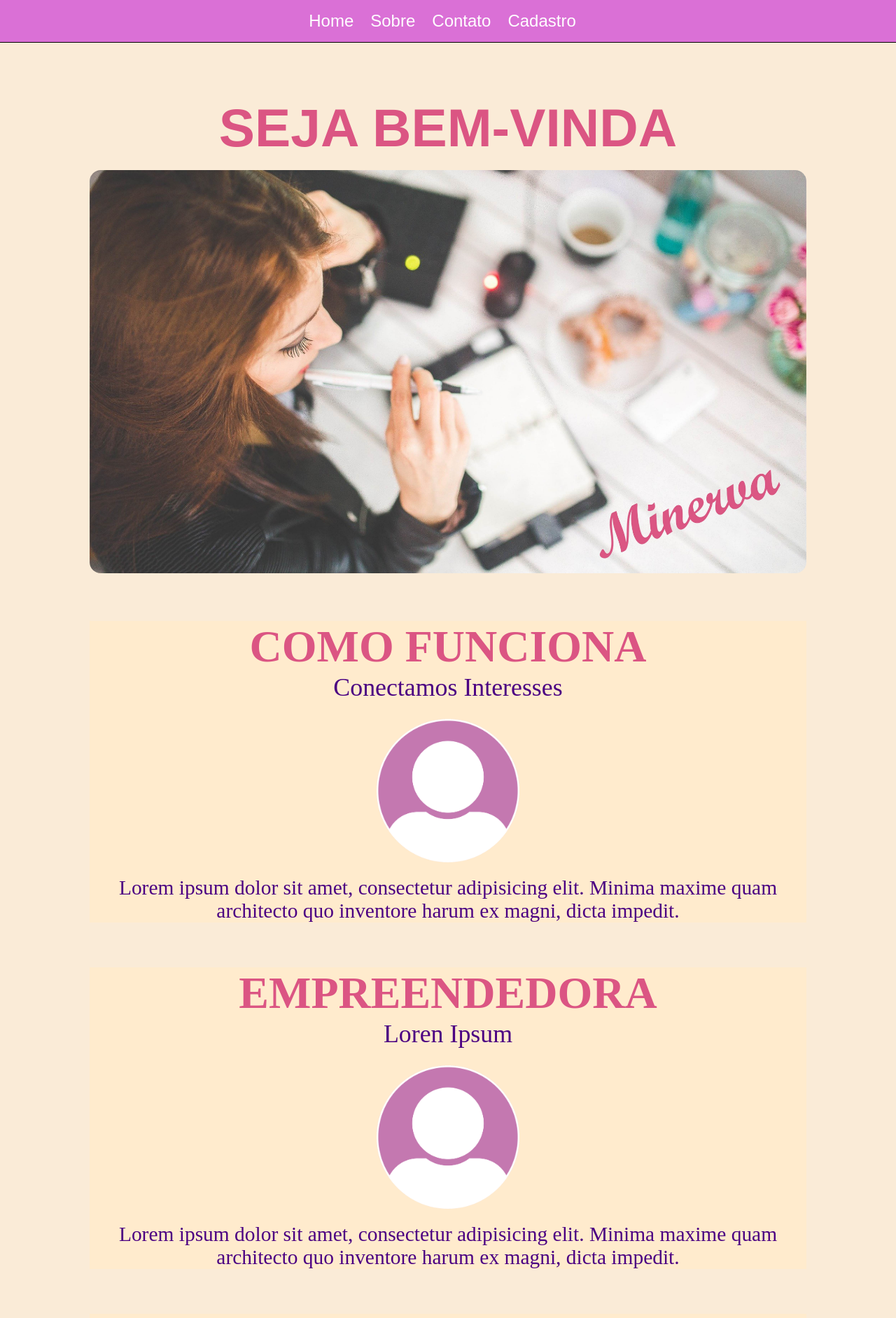
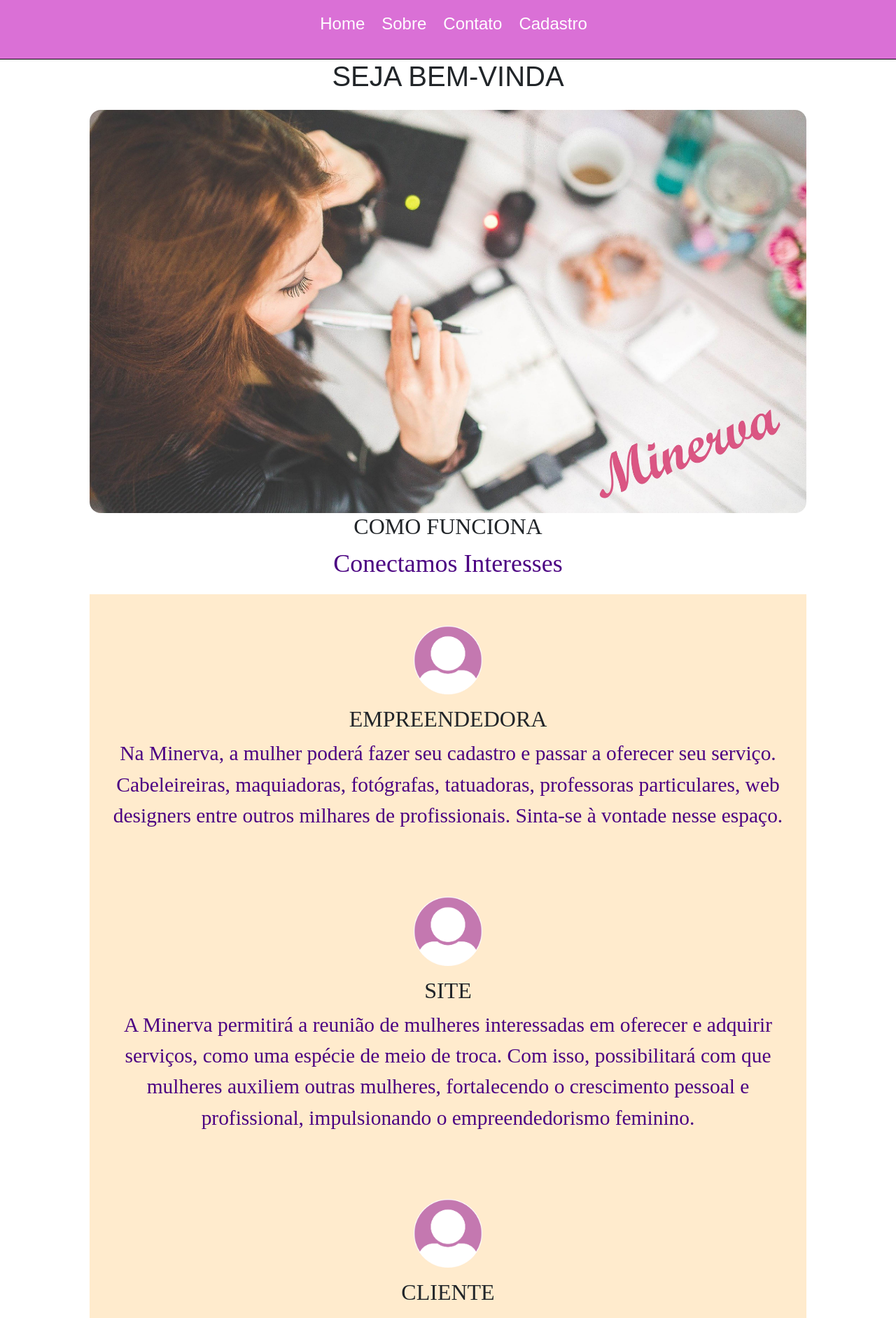
Before and after one commit to viniciuspbrandao/project_minerva, a React (Create React App) app in the folder Front/minervaReact-master/: page / in a window 1280 px wide. Shown: the top 1883 px of the page at 70% size. Built offline with nearby package versions, Linux system fonts and the light colour scheme.

Commit message:
front update

```diff
--- a/Front/minervaReact-master/package.json
+++ b/Front/minervaReact-master/package.json
@@ -6,11 +6,13 @@
     "@testing-library/jest-dom": "^5.16.2",
     "@testing-library/react": "^12.1.4",
     "@testing-library/user-event": "^13.5.0",
+    "bootstrap": "^5.1.3",
     "react": "^17.0.2",
     "react-dom": "^17.0.2",
     "react-icons": "^4.3.1",
     "react-router-dom": "^5.3.0",
     "react-scripts": "5.0.0",
+    "reactstrap": "^9.0.1",
     "router5": "^8.0.1",
     "web-vitals": "^2.1.4"
   },
--- a/Front/minervaReact-master/src/components/pages/Cadastro.js
+++ b/Front/minervaReact-master/src/components/pages/Cadastro.js
@@ -1,5 +1,33 @@
-function Cadastro() {
-  return <>Cadastro</>;
+function Form() {
+  function cadastrarUsuario(e) {
+    e.preventDefault()
+    console.log('Cadastrou o usuário!')
+  }
+  return (
+    <div>
+      <h1>Cadastre se:</h1>
+      <form onSubmit={cadastrarUsuario}>
+        <div>
+          <input type="text" placeholder="Nome completo" />
+        </div>
+        <div>
+          <input type="text" placeholder="Email" />
+        </div>
+        <div>
+          <input type="text" placeholder="Digite o que Procura" />
+        </div>
+        <div>
+          <input type="text" placeholder="Digite o que Vende" />
+        </div>
+        <div>
+          <input type="text" placeholder="Cadastre sua senha" />
+        </div>
+        <div>
+          <input type="submit" value="Cadastrar" />
+        </div>
+      </form>
+    </div>
+  )
 }
 
-export default Cadastro;
+export default Form
--- a/Front/minervaReact-master/src/components/pages/Contato.js
+++ b/Front/minervaReact-master/src/components/pages/Contato.js
@@ -1,5 +1,13 @@
 function Contato() {
-  return <>Contato</>;
+  return (
+    <div>
+      <h2>Fale Conosco</h2>
+      <div>
+        <p>Envie um email para:</p>
+        <p>caio.teixeira@monitoriarecode.com</p>
+      </div>
+    </div>
+  )
 }
 
-export default Contato;
+export default Contato
--- a/Front/minervaReact-master/src/components/pages/Home.js
+++ b/Front/minervaReact-master/src/components/pages/Home.js
@@ -1,9 +1,9 @@
-import style from "./Home.module.css";
-import bannerHome from "../img/mulher.jpg";
-import avatar from "../img/Avatar.png";
-import store from "../img/bolsa.png";
-import duvida from "../img/duvida.png";
-import cartao from "../img//cartao.png";
+import style from './Home.module.css'
+import bannerHome from '../img/mulher.jpg'
+import avatar from '../img/Avatar.png'
+import store from '../img/bolsa.png'
+import duvida from '../img/duvida.png'
+import cartao from '../img//cartao.png'
 
 function Home() {
   return (
@@ -14,78 +14,55 @@ function Home() {
           <img className={style.bannerhome} src={bannerHome} />
         </picture>
         <aside className={style.dinamico}>
-          <div className={style.card}>
           <h2>COMO FUNCIONA</h2>
           <p>Conectamos Interesses</p>
+
+          <div className={style.sessaonew}>
+            <div className={style.card}>
+              <picture>
+                {' '}
+                <img className={style.avatar} src={avatar} />{' '}
+              </picture>
+              <h2>EMPREENDEDORA</h2>
+              <p className={style.loren}>
+                Na Minerva, a mulher poderá fazer seu cadastro e passar a
+                oferecer seu serviço. Cabeleireiras, maquiadoras, fotógrafas,
+                tatuadoras, professoras particulares, web designers entre outros
+                milhares de profissionais. Sinta-se à vontade nesse espaço.{' '}
+              </p>
+            </div>
+
+            <div className={style.card}>
               <picture>
                 <img className={style.avatar} src={avatar} />
               </picture>
+              <h2>SITE</h2>
               <p className={style.loren}>
-              Lorem ipsum dolor sit amet, consectetur adipisicing elit. Minima
-              maxime quam architecto quo inventore harum ex magni, dicta
-              impedit.{" "}
+                A Minerva permitirá a reunião de mulheres interessadas em
+                oferecer e adquirir serviços, como uma espécie de meio de troca.
+                Com isso, possibilitará com que mulheres auxiliem outras
+                mulheres, fortalecendo o crescimento pessoal e profissional,
+                impulsionando o empreendedorismo feminino.{' '}
               </p>
             </div>
+
             <div className={style.card}>
-            <h2>EMPREENDEDORA</h2>
-            <p>Loren Ipsum</p>
               <picture>
                 <img className={style.avatar} src={avatar} />
               </picture>
+              <h2>CLIENTE</h2>
               <p className={style.loren}>
-              Lorem ipsum dolor sit amet, consectetur adipisicing elit. Minima
-              maxime quam architecto quo inventore harum ex magni, dicta
-              impedit.{" "}
+                Deseja contratar um serviço e encontra dificuldades em achar o
+                que precisa? Na Minerva você contará com as melhores
+                profissionais, serviço de qualidade e poderá apoiar o
+                crescimento do empreendedorismo feminino.
               </p>
             </div>
-          <div className={style.card}>
-            <h2>CLIENTE</h2>
-            <p>Loren Ipsum</p>
-            <picture>
-              <img className={style.avatar} src={avatar} />
-            </picture>
-            <p className={style.loren}>
-              Lorem ipsum dolor sit amet, consectetur adipisicing elit. Minima
-              maxime quam architecto quo inventore harum ex magni, dicta
-              impedit.
-            </p>
           </div>
-          <h1>O PROJETO</h1>
-          <article>
-            <div className={style.projetoCard}>
-              <picture>
-                <img className={style.avatar} src={store} />
-              </picture>
-              <h2>Rede de apoio?! Já pensou como seria bom?</h2>
-              <p>Pessoas iguais a você, com interesses em comum buscando ...</p>
-            </div>
-            <div className={style.projetoCard}>
-              <picture>
-                <img className={style.avatar} src={duvida} />
-              </picture>
-              <h2>Tentou encontrar, mas não conseguiu?</h2>
-              <p>
-                Nem sempre é fácil encontar o que precisamos e no momento que
-                precisamos.
-              </p>
-            </div>
-            <div className={style.projetoCard}>
-              <picture>
-                <img className={style.avatar} src={cartao} />
-              </picture>
-              <h2>Faça seu cadastro! Junte-se a outras pessoas.</h2>
-              <p>
-                Lorem ipsum dolor sit amet, consectetur adipisicing elit. Sunt
-                ut voluptatum eius sapiente, totam reiciendis temporibus qui
-                quibusdam, recusandae sit vero unde, sed, incidunt et ea quo
-                dolore laudantium consectetur!{" "}
-              </p>
-            </div>
-          </article>
         </aside>
       </main>
     </section>
-  );
+  )
 }
 
-export default Home;
+export default Home
--- a/Front/minervaReact-master/src/components/pages/Home.module.css
+++ b/Front/minervaReact-master/src/components/pages/Home.module.css
@@ -16,12 +16,12 @@ section {
 }
 
 h1 {
-  font-size: 6vw;
+  font-size: 3rem;
   margin-top: 1em;
 }
 
 h2 {
-  font-size: 5vw;
+  font-size: 2rem;
   margin-top: 1em;
   font-family: mont bold;
 }
@@ -33,7 +33,7 @@ aside p {
 }
 
 .avatar {
-  width: 20%;
+  width: 10%;
   margin-top: 1.5em;
   margin-bottom: 1em;
 }
@@ -50,6 +50,20 @@ aside p {
 
 .card {
   background-color: blanchedalmond;
+  padding: 2%;
+  align-items: center;
+  justify-content: center;
+}
+
+.sessaonew {
+  background-color: rgb(235, 66, 23);
+  /* flex-direction: row; */
+  width: 100%;
+  flex: 1;
+  flex-wrap: wrap;
+
+  /* display: flexbox; */
+  /* border: 3px solid; */
 }
 
 .projetoCard {
--- a/Front/minervaReact-master/src/components/pages/Sobre.js
+++ b/Front/minervaReact-master/src/components/pages/Sobre.js
@@ -1,5 +1,45 @@
+import style from './Sobre.module.css'
+import store from '../img/bolsa.png'
+import duvida from '../img/duvida.png'
+import cartao from '../img//cartao.png'
+
 function Sobre() {
-  return <>Sobre</>;
+  return (
+    <div>
+      <h1>O PROJETO</h1>
+      <article>
+        <div className={style.projetoCard}>
+          <picture>
+            <img className={style.avatar} src={store} />
+          </picture>
+          <h2>Rede de apoio?! Já pensou como seria bom?</h2>
+          <p>Pessoas iguais a você, com interesses em comum buscando ...</p>
+        </div>
+        <div className={style.projetoCard}>
+          <picture>
+            <img className={style.avatar} src={duvida} />
+          </picture>
+          <h2>Tentou encontrar, mas não conseguiu?</h2>
+          <p>
+            Nem sempre é fácil encontar o que precisamos e no momento que
+            precisamos.
+          </p>
+        </div>
+        <div className={style.projetoCard}>
+          <picture>
+            <img className={style.avatar} src={cartao} />
+          </picture>
+          <h2>Faça seu cadastro! Junte-se a outras pessoas.</h2>
+          <p>
+            Lorem ipsum dolor sit amet, consectetur adipisicing elit. Sunt ut
+            voluptatum eius sapiente, totam reiciendis temporibus qui quibusdam,
+            recusandae sit vero unde, sed, incidunt et ea quo dolore laudantium
+            consectetur!{' '}
+          </p>
+        </div>
+      </article>
+    </div>
+  )
 }
 
-export default Sobre;
+export default Sobre
--- a/Front/minervaReact-master/src/components/pages/Sobre.module.css
+++ b/Front/minervaReact-master/src/components/pages/Sobre.module.css
@@ -0,0 +1,79 @@
+body {
+  background-color: antiquewhite;
+  text-align: center;
+  color: rgb(219, 85, 131);
+}
+
+section {
+  width: 80%;
+  text-align: center;
+}
+
+.bannerhome {
+  margin-top: 1em;
+  width: 100%;
+  border-radius: 1em;
+}
+
+h1 {
+  font-size: 3rem;
+  margin-top: 1em;
+}
+
+h2 {
+  font-size: 2rem;
+  margin-top: 1em;
+  font-family: mont bold;
+}
+
+aside p {
+  font-size: 2.8vw;
+  font-family: mont italic;
+  color: indigo;
+}
+
+.avatar {
+  width: 10%;
+  margin-top: 1.5em;
+  margin-bottom: 1em;
+}
+
+.loren {
+  justify-content: center;
+  text-align: center;
+  font-size: 2.3vw;
+  margin-bottom: 1em;
+}
+
+.dinamico {
+}
+
+.card {
+  background-color: blanchedalmond;
+  padding: 2%;
+  align-items: center;
+  justify-content: center;
+}
+
+.sessaonew {
+  background-color: rgb(235, 66, 23);
+  /* flex-direction: row; */
+  width: 100%;
+  flex: 1;
+  flex-wrap: wrap;
+
+  /* display: flexbox; */
+  /* border: 3px solid; */
+}
+
+.projetoCard {
+}
+
+.projetoCard h2 {
+  margin-top: 0em;
+}
+
+.projetoCard > p {
+  margin-top: 1em;
+  margin-bottom: 1em;
+}
```
Also changed, not shown: Front/minervaReact-master/src/index.js (+7 -5 lines), 1 other file (tests, documents, lock files or other folders). Lines whose indentation alone changed are shown as unchanged.
